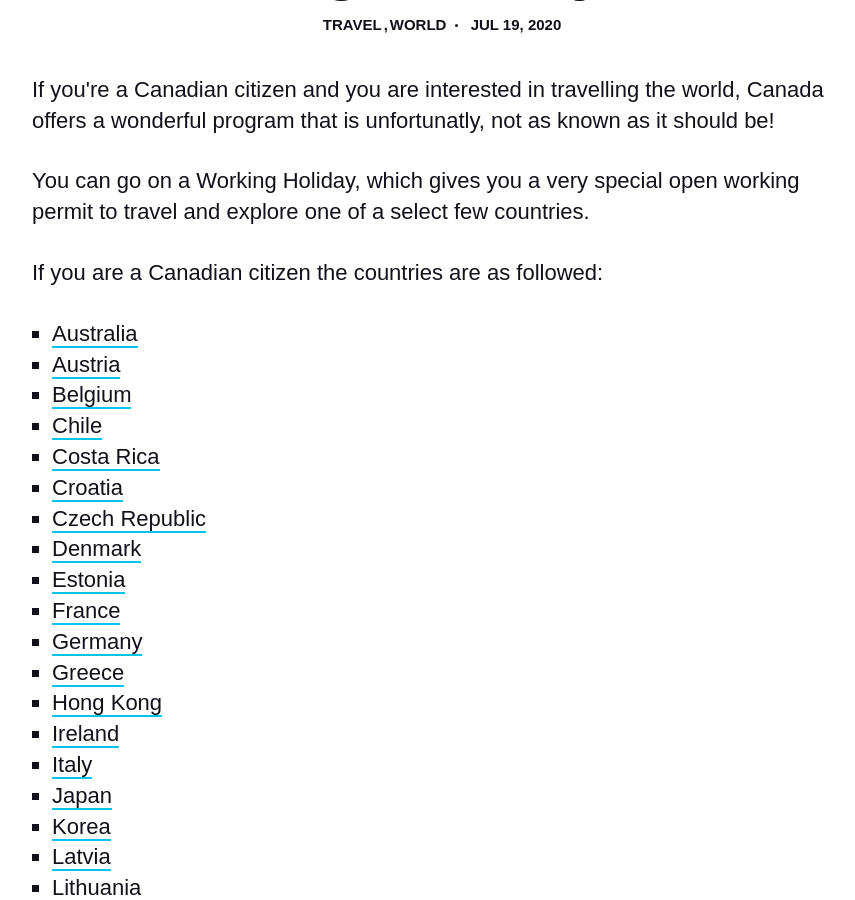
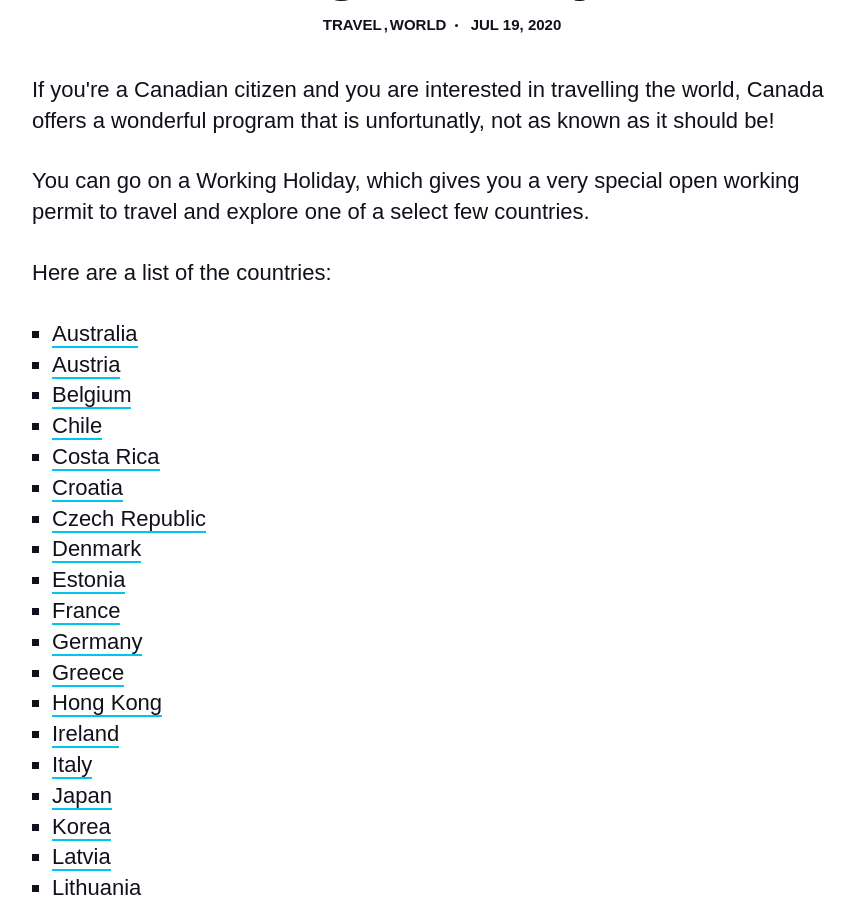
Before and after one commit to kitosoji/kitosoji, a Jekyll site: the page built from _posts/2020-07-19-working-holiday-visa.markdown, in a window 1280 px wide and 900 px high, scrolled down 865 px. Shown: the whole window, without its empty margins (198-1053 px from the left). Built offline with Jekyll 4.4.1, drawn with Linux system fonts in a browser that asks for light colours; nearby versions of some CDN libraries; some web fonts are replaced.

Commit message:
Update 2020-07-19-working-holiday-visa.markdown

```diff
--- a/_posts/2020-07-19-working-holiday-visa.markdown
+++ b/_posts/2020-07-19-working-holiday-visa.markdown
@@ -10,7 +10,7 @@ featured:
 
 <p>You can go on a Working Holiday, which gives you a very special open working permit to travel and explore one of a select few countries.&nbsp;</p>
 
-<p>If you are a Canadian citizen the countries are as followed:</p>
+<p>Here are a list of the countries:</p>
 
 <ul style="list-style-type: square;">
 <li><a href="https://www.canada.ca/en/immigration-refugees-citizenship/services/canadians/international-experience-canada/work-travel-australia.html">Australia</a></li>
```
